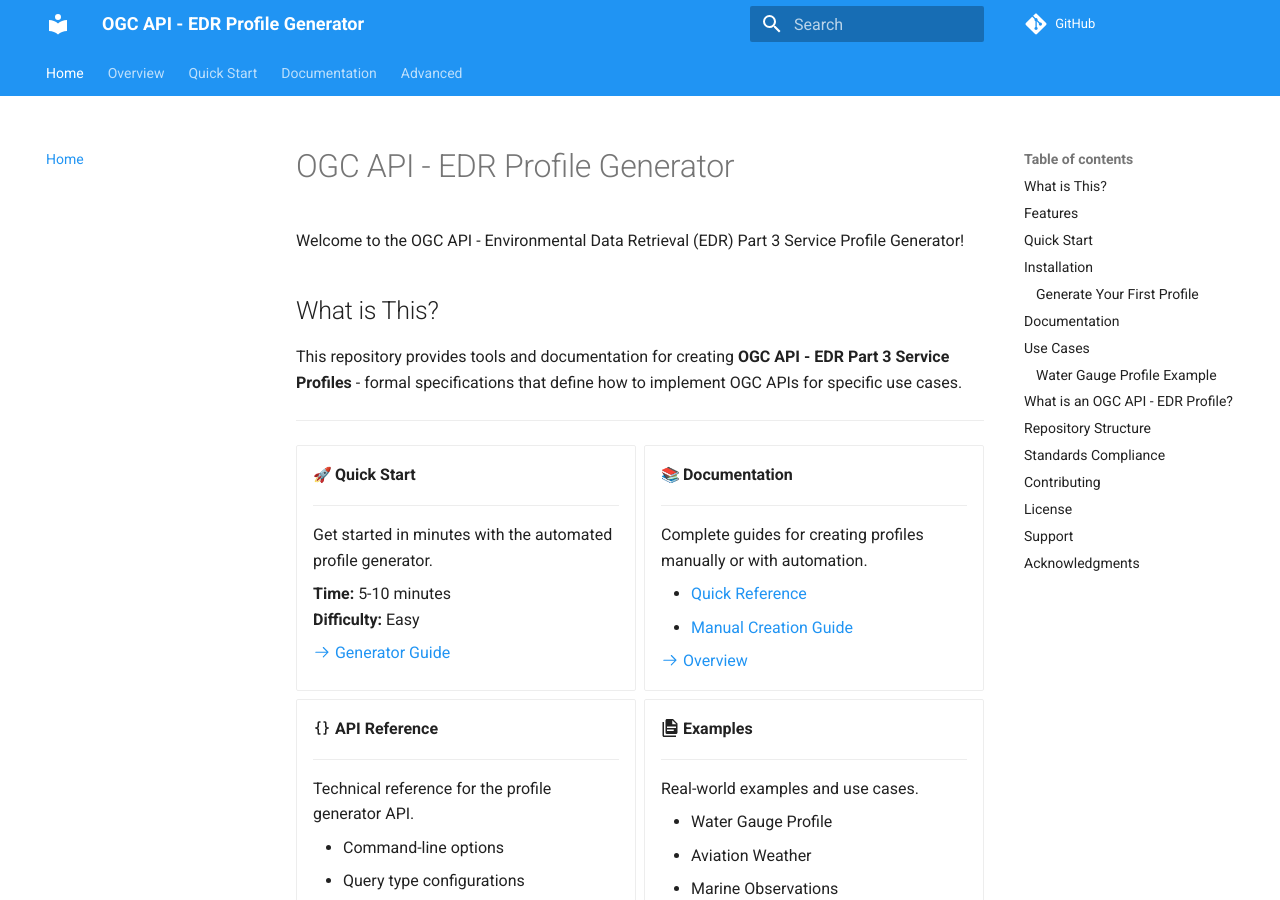
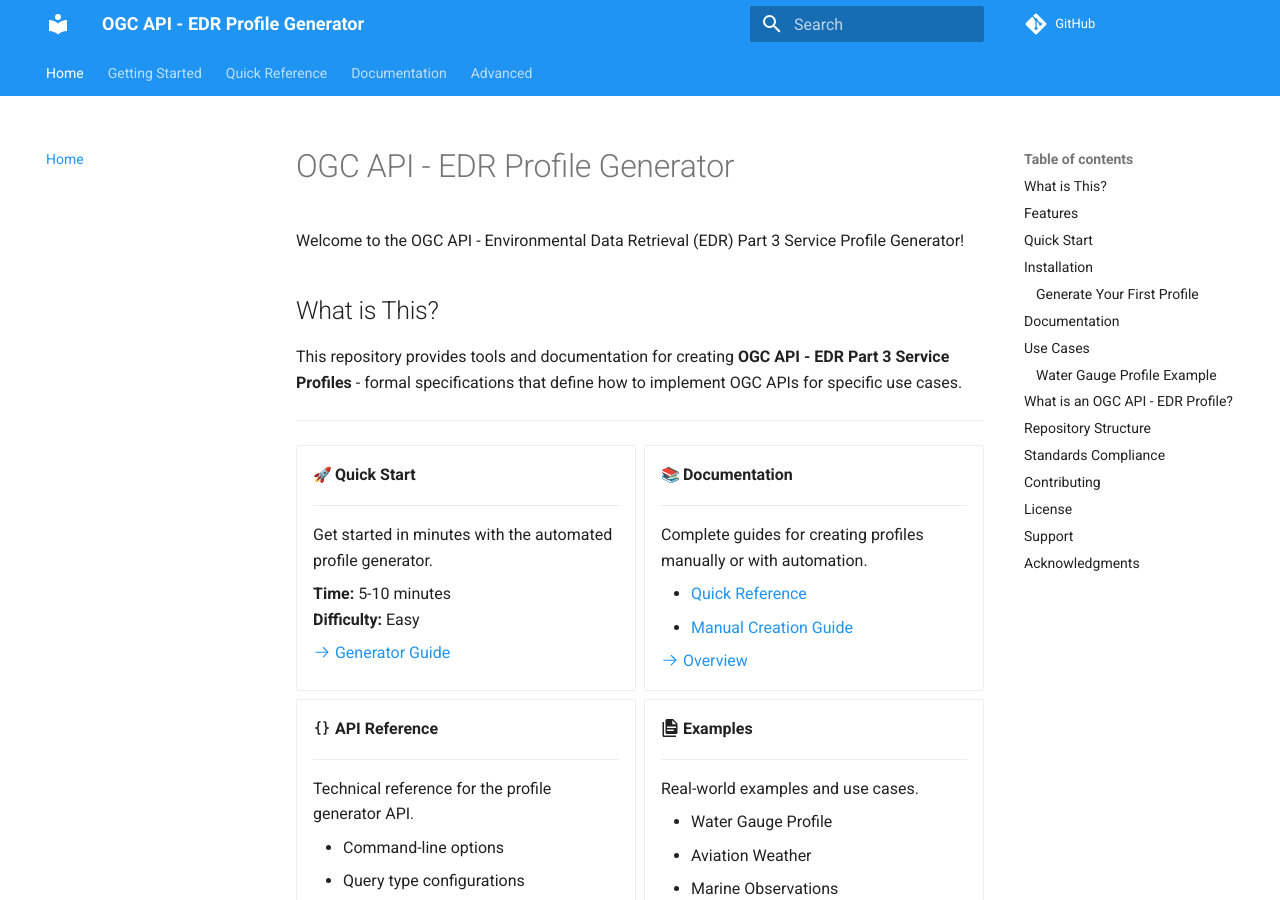
Before and after one commit to ShaneMill1/OGC-Service-Profile-Creation, an MkDocs documentation site: the page built from docs/index.md, in a window 1280 px wide and 900 px high. Built offline with MkDocs 1.6.1 and Material for MkDocs 9.7.7, drawn with Linux system fonts in a browser that asks for light colours; emoji names are drawn with the system emoji font; comment, search, counter and statistics services are not loaded.

Commit message:
Fix navigation label for README

```diff
--- a/mkdocs.yml
+++ b/mkdocs.yml
@@ -21,8 +21,8 @@ theme:
 
 nav:
   - Home: index.md
-  - Overview: README.md
-  - Quick Start: QUICK_REFERENCE.md
+  - Getting Started: README.md
+  - Quick Reference: QUICK_REFERENCE.md
   - Documentation:
       - Generator Guide: GENERATOR_GUIDE.md
       - Manual Creation: PROFILE_CREATION_GUIDE.md
```
